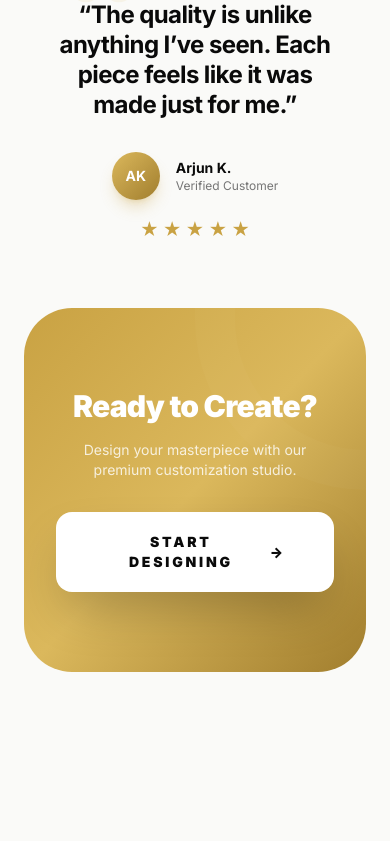
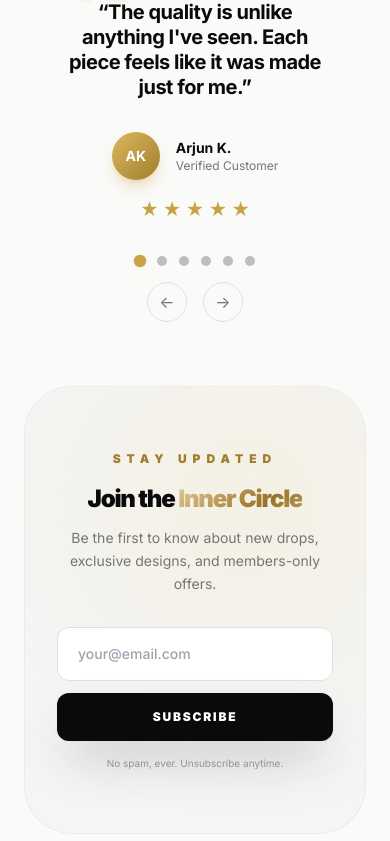
Before and after one commit to mdshoaibumer/CodedClothing, a React (Vite) app: page / in a window 390 px wide. Shown: the part 6443-7284 px from the top of the page. Built offline with nearby package versions, Linux system fonts and the light colour scheme; a web font is replaced by a local one.

Commit message:
feat(collection): redesign collection page with improved filtering and layout
- Overhaul CollectionPage with enhanced product grid and filtering
- Update CustomizePage with refined customization workflow
- Adjust CustomizePageSidebar for better usability

```diff
--- a/src/pages/CollectionPage.jsx
+++ b/src/pages/CollectionPage.jsx
@@ -15,8 +15,8 @@
  * - Static data is declared outside the component to avoid re-creation
  */
 
-import { memo, useRef } from 'react';
-import { motion, useScroll, useTransform, useSpring } from 'framer-motion';
+import { memo, useRef, useState } from 'react';
+import { motion, useScroll, useTransform, useSpring, AnimatePresence } from 'framer-motion';
 import ProductGallery from '../features/product/ProductGallery';
 import {
   RevealOnScroll,
@@ -64,6 +64,16 @@ const FEATURES = [
   { icon: '△', title: 'Tailored Fit', desc: 'Ergonomic patterns designed for modern silhouettes' },
 ];
 
+/** Testimonials data */
+const TESTIMONIALS = [
+  { initials: 'AK', name: 'Arjun K.', role: 'Verified Customer', stars: 5, quote: 'The quality is unlike anything I\'ve seen. Each piece feels like it was made just for me.' },
+  { initials: 'PS', name: 'Priya S.', role: 'Fashion Blogger', stars: 5, quote: 'I ordered custom tees for my brand — the print quality and fabric feel exceeded all expectations. My followers love them.' },
+  { initials: 'RV', name: 'Rahul V.', role: 'Verified Customer', stars: 5, quote: 'Gifted these to my team. The design studio is incredibly intuitive and the final product is premium in every sense.' },
+  { initials: 'NM', name: 'Neha M.', role: 'Studio Owner', stars: 4, quote: 'We use Coded Clothing for our studio merchandise. Consistent quality, fast delivery, and the customization tools are a game-changer.' },
+  { initials: 'DK', name: 'Dev K.', role: 'Verified Customer', stars: 5, quote: 'From the packaging to the fabric, everything screams quality. Worth every rupee. Already ordered my third one.' },
+  { initials: 'SA', name: 'Sneha A.', role: 'Graphic Designer', stars: 5, quote: 'As a designer, I\'m picky about print accuracy. These tees reproduce my artwork perfectly — colors are vibrant and true.' },
+];
+
 /* ━━━━━━━━━━━━━━━━━━━━━━━━━━━━━━━━━━━━━━━━━━━━━━━━━━━━━━━━━━━━━━━━━━━━━━━━━━ */
 
 /**
@@ -106,6 +116,168 @@ function FloatingWords() {
         </span>
       ))}
     </div>
+  );
+}
+
+/* ━━━━━━━━━━━━━━━━━━━━━━━━━━━━━━━━━━━━━━━━━━━━━━━━━━━━━━━━━━━━━━━━━━━━━━━━━━ */
+
+/**
+ * TestimonialsSection — Auto-advancing testimonial carousel with manual controls.
+ */
+function TestimonialsSection() {
+  const [activeIndex, setActiveIndex] = useState(0);
+  const testimonial = TESTIMONIALS[activeIndex];
+
+  return (
+    <RevealOnScroll direction="up" className="mt-32 mb-16">
+      <section className="text-center max-w-4xl mx-auto px-8 relative">
+        <motion.span
+          initial={{ opacity: 0, scale: 0 }}
+          whileInView={{ opacity: 0.1, scale: 1 }}
+          viewport={{ once: true }}
+          className="absolute -top-8 left-10 text-[10rem] font-display text-gold-400 leading-none select-none"
+        >
+          &ldquo;
+        </motion.span>
+
+        <span className="text-xs font-black text-gold-600 uppercase tracking-[0.5em] block mb-6">Testimonials</span>
+
+        <div className="relative min-h-[220px] md:min-h-[200px]">
+          <AnimatePresence mode="wait">
+            <motion.div
+              key={activeIndex}
+              initial={{ opacity: 0, y: 20 }}
+              animate={{ opacity: 1, y: 0 }}
+              exit={{ opacity: 0, y: -20 }}
+              transition={{ duration: 0.5, ease: EASE_LUXURY }}
+            >
+              <blockquote className="text-xl md:text-3xl font-bold text-obsidian-900 tracking-tight leading-tight mb-8">
+                &ldquo;{testimonial.quote}&rdquo;
+              </blockquote>
+              <div className="flex items-center justify-center gap-4">
+                <div className="w-12 h-12 rounded-full bg-gradient-to-br from-gold-400 to-gold-600 flex items-center justify-center text-white font-bold text-sm shadow-lg shadow-gold-500/30">
+                  {testimonial.initials}
+                </div>
+                <div className="text-left">
+                  <p className="text-sm font-bold text-obsidian-900">{testimonial.name}</p>
+                  <p className="text-xs text-obsidian-400">{testimonial.role}</p>
+                </div>
+              </div>
+              <div className="flex items-center justify-center gap-1 mt-4">
+                {Array.from({ length: 5 }).map((_, i) => (
+                  <span key={i} className={`text-lg ${i < testimonial.stars ? 'text-gold-500' : 'text-obsidian-200'}`}>★</span>
+                ))}
+              </div>
+            </motion.div>
+          </AnimatePresence>
+        </div>
+
+        {/* Navigation dots */}
+        <div className="flex items-center justify-center gap-3 mt-8">
+          {TESTIMONIALS.map((_, i) => (
+            <button
+              key={i}
+              onClick={() => setActiveIndex(i)}
+              aria-label={`View testimonial ${i + 1}`}
+              className={`w-2.5 h-2.5 rounded-full transition-all duration-300 ${
+                i === activeIndex
+                  ? 'bg-gold-500 scale-125 shadow-lg shadow-gold-500/30'
+                  : 'bg-obsidian-200 hover:bg-obsidian-300'
+              }`}
+            />
+          ))}
+        </div>
+
+        {/* Prev/Next arrows */}
+        <div className="flex items-center justify-center gap-4 mt-4">
+          <button
+            onClick={() => setActiveIndex((prev) => (prev - 1 + TESTIMONIALS.length) % TESTIMONIALS.length)}
+            aria-label="Previous testimonial"
+            className="w-10 h-10 rounded-full border border-obsidian-100 flex items-center justify-center text-obsidian-400 hover:border-gold-400 hover:text-gold-600 transition-all"
+          >
+            ←
+          </button>
+          <button
+            onClick={() => setActiveIndex((prev) => (prev + 1) % TESTIMONIALS.length)}
+            aria-label="Next testimonial"
+            className="w-10 h-10 rounded-full border border-obsidian-100 flex items-center justify-center text-obsidian-400 hover:border-gold-400 hover:text-gold-600 transition-all"
+          >
+            →
+          </button>
+        </div>
+      </section>
+    </RevealOnScroll>
+  );
+}
+
+/* ━━━━━━━━━━━━━━━━━━━━━━━━━━━━━━━━━━━━━━━━━━━━━━━━━━━━━━━━━━━━━━━━━━━━━━━━━━ */
+
+/**
+ * NewsletterSection — Email capture with WhatsApp fallback.
+ */
+function NewsletterSection() {
+  const [email, setEmail] = useState('');
+  const [subscribed, setSubscribed] = useState(false);
+
+  const handleSubscribe = (e) => {
+    e.preventDefault();
+    if (!email) return;
+    // In production, this would hit an API. For now, open WhatsApp.
+    const phoneNumber = import.meta.env.VITE_WHATSAPP_NUMBER;
+    if (phoneNumber) {
+      const text = `*Newsletter Signup — Coded Clothing*\n\nEmail: ${email}`;
+      window.open(`https://wa.me/${phoneNumber}?text=${encodeURIComponent(text)}`, '_blank', 'noopener,noreferrer');
+    }
+    setSubscribed(true);
+  };
+
+  return (
+    <RevealOnScroll direction="up" className="mt-16 mb-16">
+      <section className="relative py-16 px-8 md:px-16 rounded-[3rem] bg-obsidian-50 border border-obsidian-100/50 overflow-hidden">
+        <div className="absolute -top-20 -right-20 w-[400px] h-[400px] bg-gradient-radial from-gold-200/20 to-transparent rounded-full blur-3xl" />
+        <div className="relative z-10 text-center max-w-xl mx-auto">
+          <span className="text-xs font-black text-gold-600 uppercase tracking-[0.5em] block mb-4">Stay Updated</span>
+          <h2 className="text-2xl md:text-3xl font-black text-obsidian-900 tracking-tighter mb-3">
+            Join the <span className="gradient-text-gold">Inner Circle</span>
+          </h2>
+          <p className="text-sm text-obsidian-400 mb-8 leading-relaxed">
+            Be the first to know about new drops, exclusive designs, and members-only offers.
+          </p>
+
+          {subscribed ? (
+            <motion.div
+              initial={{ opacity: 0, scale: 0.9 }}
+              animate={{ opacity: 1, scale: 1 }}
+              className="py-8"
+            >
+              <span className="text-4xl block mb-3">✓</span>
+              <p className="text-sm font-bold text-obsidian-900">You&rsquo;re in! Welcome to the club.</p>
+            </motion.div>
+          ) : (
+            <form onSubmit={handleSubscribe} className="flex flex-col sm:flex-row gap-3 max-w-md mx-auto">
+              <input
+                type="email"
+                required
+                value={email}
+                onChange={(e) => setEmail(e.target.value)}
+                placeholder="your@email.com"
+                className="flex-1 px-5 py-4 rounded-xl border border-obsidian-100 bg-white text-sm font-medium text-obsidian-900 focus:outline-none focus:ring-2 focus:ring-gold-500/50 focus:border-gold-400 transition-all"
+                aria-label="Email address"
+              />
+              <button
+                type="submit"
+                className="px-8 py-4 bg-obsidian-900 text-white rounded-xl font-black text-xs uppercase tracking-[0.15em] hover:bg-obsidian-800 transition-all shadow-luxury btn-liquid relative overflow-hidden group"
+              >
+                <div className="absolute inset-0 bg-gradient-to-r from-gold-600/0 via-gold-600/20 to-gold-600/0 translate-x-[-100%] group-hover:translate-x-[100%] transition-transform duration-700" />
+                <span className="relative z-10">Subscribe</span>
+              </button>
+            </form>
+          )}
+
+          <p className="text-2xs text-obsidian-300 mt-4">No spam, ever. Unsubscribe anytime.</p>
+        </div>
+      </section>
+    </RevealOnScroll>
   );
 }
 
@@ -438,55 +610,14 @@ export default function CollectionPage() {
       </RevealOnScroll>
 
       {/* ════════════════════════════════════════════════════════════════════════
-          TESTIMONIAL — Social proof quote
+          TESTIMONIALS — Social proof carousel
          ════════════════════════════════════════════════════════════════════════ */}
-      <RevealOnScroll direction="up" className="mt-32 mb-16">
-        <section className="text-center max-w-4xl mx-auto px-8 relative">
-          <motion.span
-            initial={{ opacity: 0, scale: 0 }}
-            whileInView={{ opacity: 0.1, scale: 1 }}
-            viewport={{ once: true }}
-            className="absolute -top-8 left-10 text-[10rem] font-display text-gold-400 leading-none select-none"
-          >
-            &ldquo;
-          </motion.span>
-          <motion.div
-            initial={{ opacity: 0, scale: 0.9 }}
-            whileInView={{ opacity: 1, scale: 1 }}
-            viewport={{ once: true }}
-            transition={{ duration: 0.8, ease: EASE_LUXURY }}
-          >
-            <span className="text-xs font-black text-gold-600 uppercase tracking-[0.5em] block mb-6">Testimonials</span>
-            <blockquote className="text-2xl md:text-4xl font-bold text-obsidian-900 tracking-tight leading-tight mb-8">
-              &ldquo;The quality is unlike anything I&rsquo;ve seen. Each piece feels like it was made just for me.&rdquo;
-            </blockquote>
-            <div className="flex items-center justify-center gap-4">
-              <div className="w-12 h-12 rounded-full bg-gradient-to-br from-gold-400 to-gold-600 flex items-center justify-center text-white font-bold text-sm shadow-lg shadow-gold-500/30">
-                AK
-              </div>
-              <div className="text-left">
-                <p className="text-sm font-bold text-obsidian-900">Arjun K.</p>
-                <p className="text-xs text-obsidian-400">Verified Customer</p>
-              </div>
-            </div>
-            {/* Star rating */}
-            <div className="flex items-center justify-center gap-1 mt-4">
-              {[1, 2, 3, 4, 5].map((star) => (
-                <motion.span
-                  key={star}
-                  initial={{ opacity: 0, scale: 0 }}
-                  whileInView={{ opacity: 1, scale: 1 }}
-                  viewport={{ once: true }}
-                  transition={{ delay: star * 0.1, type: 'spring', stiffness: 300 }}
-                  className="text-gold-500 text-lg"
-                >
-                  ★
-                </motion.span>
-              ))}
-            </div>
-          </motion.div>
-        </section>
-      </RevealOnScroll>
+      <TestimonialsSection />
+
+      {/* ════════════════════════════════════════════════════════════════════════
+          NEWSLETTER — Email capture
+         ════════════════════════════════════════════════════════════════════════ */}
+      <NewsletterSection />
 
       {/* ════════════════════════════════════════════════════════════════════════
           CTA BAND — Final call-to-action
--- a/src/pages/CustomizePage.jsx
+++ b/src/pages/CustomizePage.jsx
@@ -12,7 +12,7 @@
  */
 
 import { useRef, useEffect } from 'react';
-import { useParams, useNavigate } from 'react-router-dom';
+import { useParams, useNavigate, useSearchParams } from 'react-router-dom';
 import { motion } from 'framer-motion';
 import { getProductById } from '../features/product/product.utils';
 import useCustomizationStore from '../features/customization/store/useCustomizationStore';
@@ -24,6 +24,8 @@ import CustomizePageSidebar from './customize/CustomizePageSidebar';
 
 export default function CustomizePage() {
   const { id } = useParams();
+  const [searchParams] = useSearchParams();
+  const selectedSize = searchParams.get('size') || 'M';
   const navigate = useNavigate();
   const previewRef = useRef(null);
 
@@ -103,6 +105,7 @@ export default function CustomizePage() {
         <CustomizePageSidebar
           product={product}
           hasDesign={hasDesign}
+          selectedSize={selectedSize}
         />
       </div>
     </motion.div>
--- a/src/pages/customize/CustomizePageSidebar.jsx
+++ b/src/pages/customize/CustomizePageSidebar.jsx
@@ -18,7 +18,7 @@ import NumericControls from '../../features/customization/components/NumericCont
 import useCustomizationStore from '../../features/customization/store/useCustomizationStore';
 import useToastStore from '../../features/notifications/store/useToastStore';
 
-export default function CustomizePageSidebar({ product, hasDesign }) {
+export default function CustomizePageSidebar({ product, hasDesign, selectedSize = 'M' }) {
   const [quantity, setQuantity] = useState(1);
   const [showOrderPreview, setShowOrderPreview] = useState(false);
 
@@ -54,6 +54,7 @@ export default function CustomizePageSidebar({ product, hasDesign }) {
     }
     const text = `*New Order from Coded Clothing*\n\n` +
       `- *Product:* ${product.color} Premium Tee\n` +
+      `- *Size:* ${selectedSize}\n` +
       `- *Quantity:* ${quantity}\n` +
       `- *Front Logo:* ${design.front.logo ? 'Yes' : 'No'}\n` +
       `- *Back Logo:* ${design.back.logo ? 'Yes' : 'No'}\n` +
```
